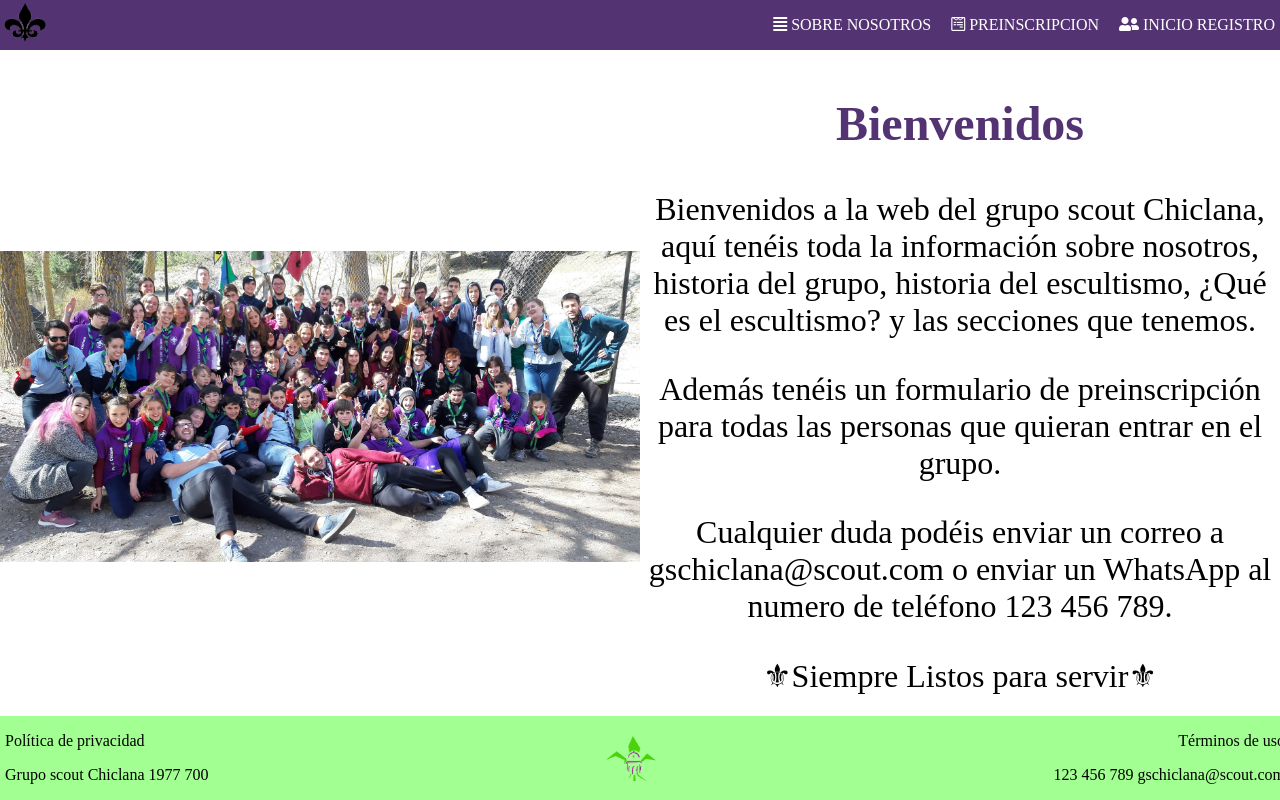
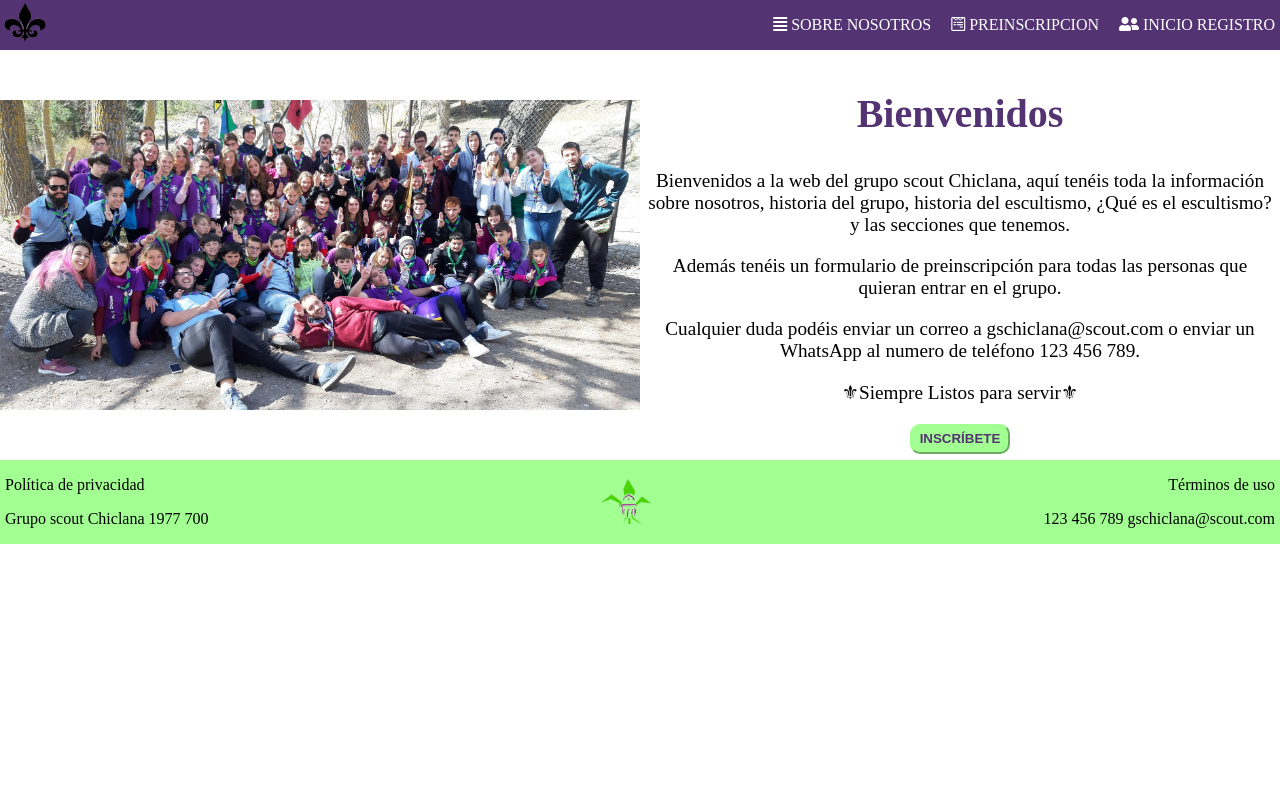
Before and after one commit to jmarrieta98/DIW-Maquetacion-html-y-css, a plain HTML site: page index.html in a window 1280 px wide. Drawn offline with Linux system fonts and the light colour scheme.

Commit message:
segundo commit

```diff
--- a/css/styles.css
+++ b/css/styles.css
@@ -57,12 +57,12 @@ section{
     height: 45px;
 }
 .titulo{
-    font-size: 3rem;
+    font-size: 2.5rem;
     color: var(--color-lila);
 }
 
 .texto{
-    font-size: 2rem;
+    font-size: 1.2rem;
 }
 
 .boton{
@@ -80,15 +80,9 @@ section{
     padding-right: 5px;
     padding-left: 5px;
 
-    position: fixed;
-    left: 0;
-    bottom: 0;
-    width: 100%;
-
 
     display: flex;
     justify-content: space-between;
-    flex-wrap: wrap;
     align-items: center;
 }
 
```
